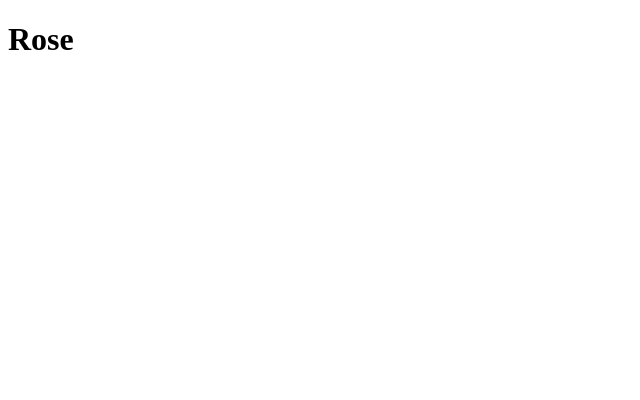
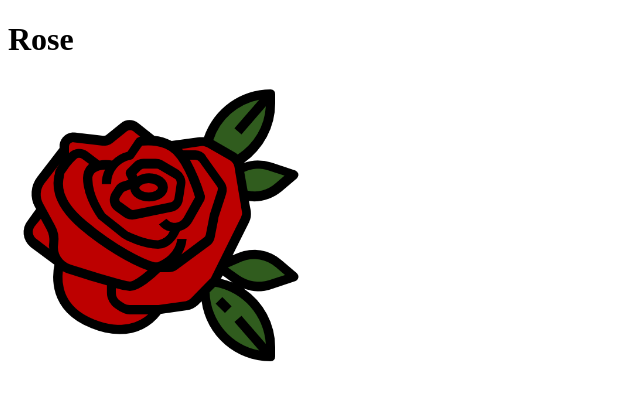
Before and after one commit to rutubondre/flower-image, a plain HTML site: page rose.html in a window 1280 px wide. Shown: the whole page, without its empty margins (0-640 px from the left). Drawn offline with Linux system fonts and the light colour scheme.

Commit message:
new change added

```diff
--- a/rose.html
+++ b/rose.html
@@ -7,6 +7,6 @@
 
 <body>
     <h1>Rose</h1>
-</body>
+    <img src="rose.png" height="300px" /> </body>
 
 </html>
```
Also changed, not shown: jasmine.png (added), lotus-flower.png (added), marigold.png (added), rose.png (added).
